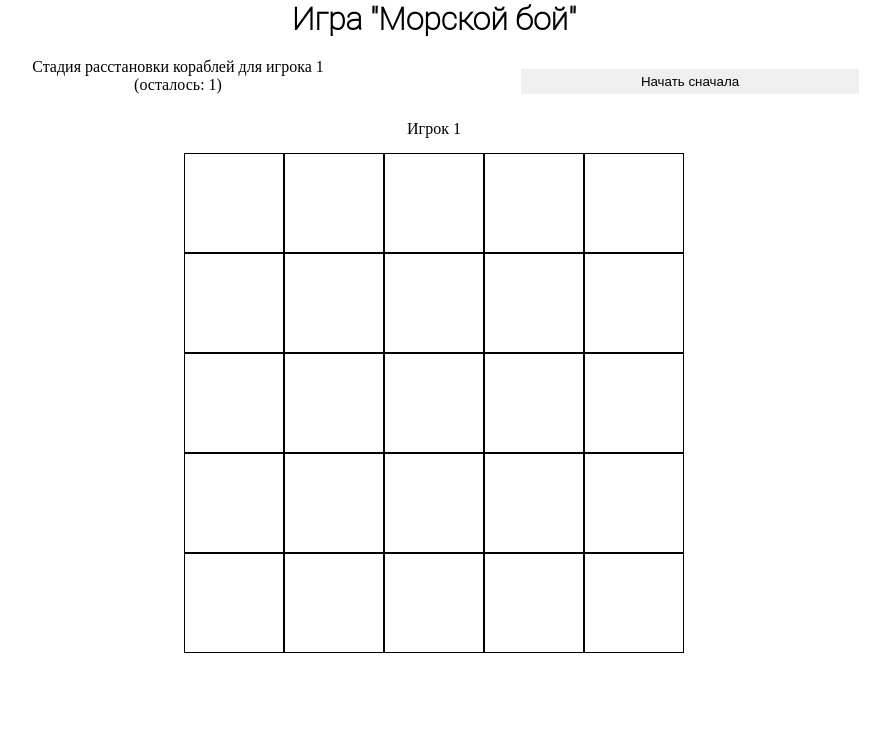
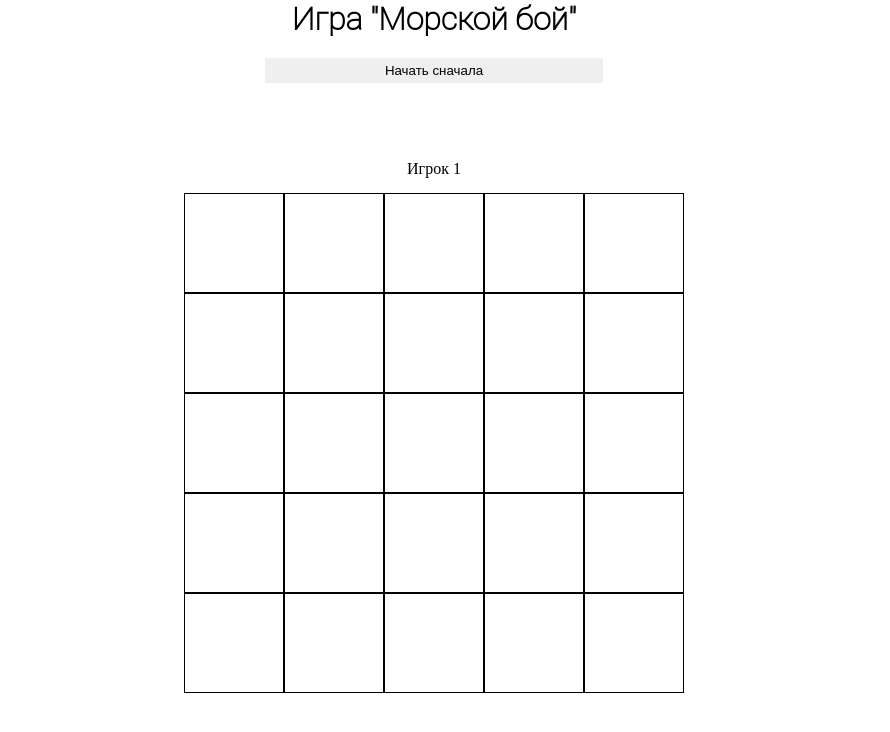
Before and after one commit to summerlightningman/dsr-l4-sea-battle-hooks, a React app: page / in a window 1280 px wide. Shown: the top 732 px of the page, without its empty margins (206-1096 px from the left). Built offline with nearby package versions, Linux system fonts and the light colour scheme; the HTML template or start-up script is replaced by a standard one.

Commit message:
added ActionButton as component

```diff
--- a/src/classes/game-state.ts
+++ b/src/classes/game-state.ts
@@ -40,7 +40,7 @@ class GameState {
         return isEquals(this.attackedCell, emptyTargetCell)
     }
 
-    isReadyForNextStage() {
+    isReadyForNextStage(): boolean {
         switch (this.stage) {
             case GameStage.SHIP_PLACEMENT:
                 if (this.player.name === PlayerNum.ONE && !this.player.shipsRemainingForBuild())
@@ -50,6 +50,8 @@ class GameState {
                 return true
             case GameStage.GAMEPLAY:
                 return !this.isTargetEmpty()
+            default:
+                return false
         }
     }
 
--- /dev/null
+++ b/src/components/action-button.tsx
@@ -0,0 +1,25 @@
+import {Component} from "react";
+import {ActionButtonProps} from "../types/action-button";
+import {GameStage} from "../types/common";
+
+class ActionButton extends Component<ActionButtonProps> {
+    render() {
+        const {gameStage: stage, isReadyForNextStage} = this.props;
+
+        if (!isReadyForNextStage)
+            return <></>
+
+        switch (stage) {
+            case GameStage.SHIP_PLACEMENT:
+                return <button onClick={this.props.onNextStage}>Подтвердить</button>
+            case GameStage.MOVE_CONFIRMATION:
+                return <button onClick={this.props.onNextStage}>Начать ход</button>
+            case GameStage.GAMEPLAY:
+                return <button onClick={this.props.onConfirmAttack}>Аттаковать</button>
+            default:
+                return <></>
+        }
+    }
+}
+
+export default ActionButton
--- a/src/components/app.tsx
+++ b/src/components/app.tsx
@@ -11,6 +11,7 @@ import Board from './board';
 
 import '../styles/app.css';
 import ConfirmationScreen from "./confirmation-screen";
+import ActionButton from "./action-button";
 
 
 class App extends Component<AppProps, AppState> {
@@ -79,7 +80,12 @@ class App extends Component<AppProps, AppState> {
     }
 
     render() {
-        const actionButton = <button onClick={this.goToNextState}>{this.state.gameState.getActionButtonName()}</button>;
+        const actionButton = <ActionButton
+            onNextStage={this.goToNextState}
+            onConfirmAttack={this.confirmAttack}
+            gameStage={this.state.gameState.stage}
+            isReadyForNextStage={this.state.gameState.isReadyForNextStage()}
+        />;
         const onCellClick = this.state.gameState.stage === GameStage.SHIP_PLACEMENT
             ? this.placeShip
             : this.attack;
@@ -100,9 +106,7 @@ class App extends Component<AppProps, AppState> {
                                 key={player.name}
                                 currState={this.state.gameState}
                                 onCellClick={onCellClick(player.name)}
-                            >
-                                {this.state.gameState.isReadyForNextStage() && actionButton}
-                            </Board>
+                            />
                     )
                 }
             </div>
@@ -113,7 +117,10 @@ class App extends Component<AppProps, AppState> {
                 <GameInfo
                     currState={this.state.gameState}
                     resetAll={this.setInitialState}
-                />
+                >
+                    {actionButton}
+                </GameInfo>
+
                 {
                     this.state.gameState.stage === GameStage.MOVE_CONFIRMATION
                         ? confirmationScreen
--- a/src/components/game-info.tsx
+++ b/src/components/game-info.tsx
@@ -1,28 +1,31 @@
 import {Component} from 'react';
 
+import {gameTitle} from "../config";
 import {GameInfoProps} from "../types/game-info";
-import '../styles/game-info.css';
-import {gameTitle} from "../config";
 import gameState from "../classes/game-state";
 
+import '../styles/game-info.css';
+import {GameStage} from "../types/common";
+
 class GameInfo extends Component<GameInfoProps> {
-    gameState: gameState;
+    currState: gameState;
 
     constructor(props: GameInfoProps) {
         super(props);
 
-        this.gameState = this.props.currState;
+        this.currState = this.props.currState;
     }
 
     render() {
+        const isConfirmation = this.props.currState.stage === GameStage.MOVE_CONFIRMATION;
+
         return <div className="game-state">
             <h1 className="game-state__header">{gameTitle}</h1>
             <div className="control-panel">
-                <span className="control-panel__text control-panel__text_curr-stage">
-                    Стадия {this.props.currState.toString()}
-                </span>
+                {!isConfirmation && this.props.children}
                 <button className="control-panel__btn" onClick={this.props.resetAll}>Начать сначала</button>
             </div>
+
         </div>
     }
 }
--- a/src/styles/game-info.css
+++ b/src/styles/game-info.css
@@ -1,5 +1,5 @@
 .game-state {
-    height: 120px;
+    height: 160px;
 }
 
 .game-state__header {
@@ -15,6 +15,10 @@
     padding: 20px 10%;
 }
 
+.control-panel_horizontal {
+    flex-direction: row;
+}
+
 .control-panel > * {
     width: 33%;
 }
--- /dev/null
+++ b/src/types/action-button.ts
@@ -0,0 +1,8 @@
+import {GameStage} from "./common";
+
+export interface ActionButtonProps {
+    onNextStage: () => void;
+    onConfirmAttack: () => void;
+    gameStage: GameStage;
+    isReadyForNextStage: boolean;
+}
```
